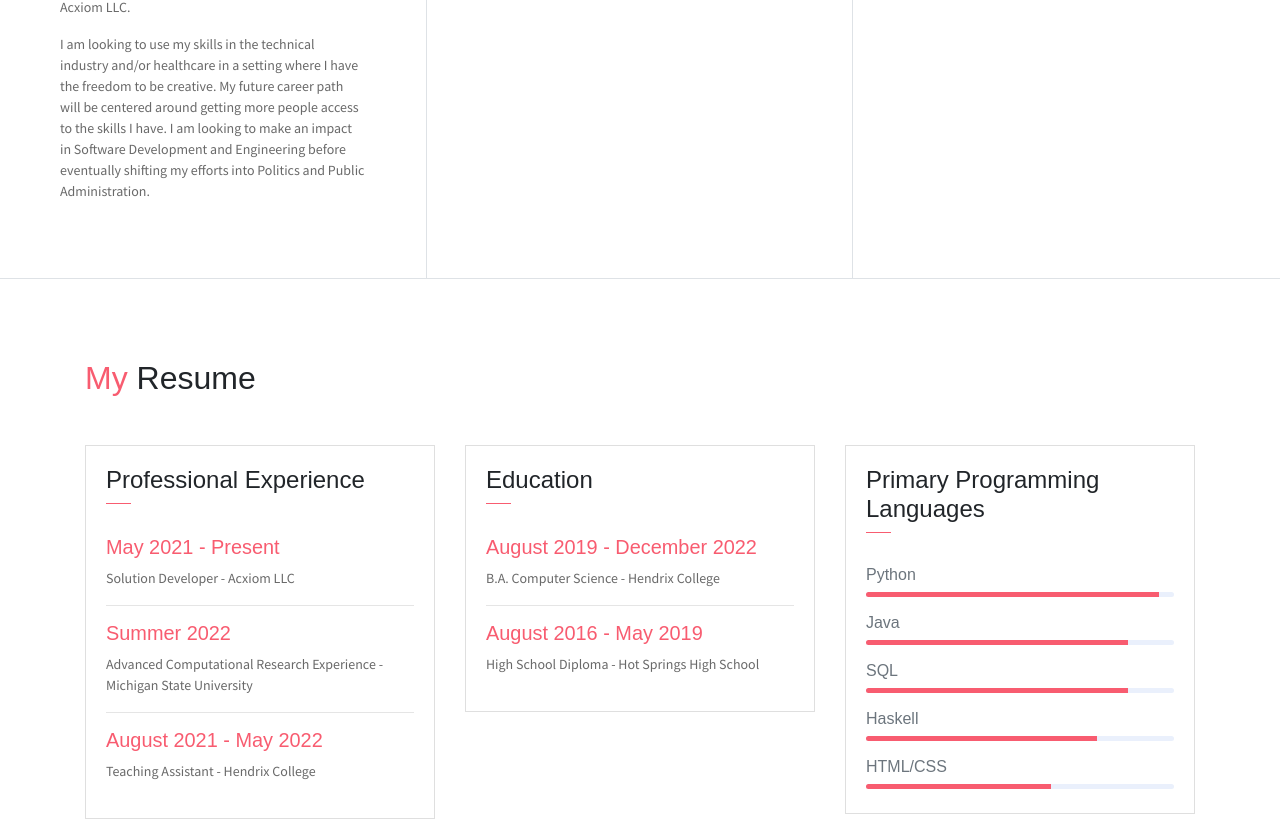
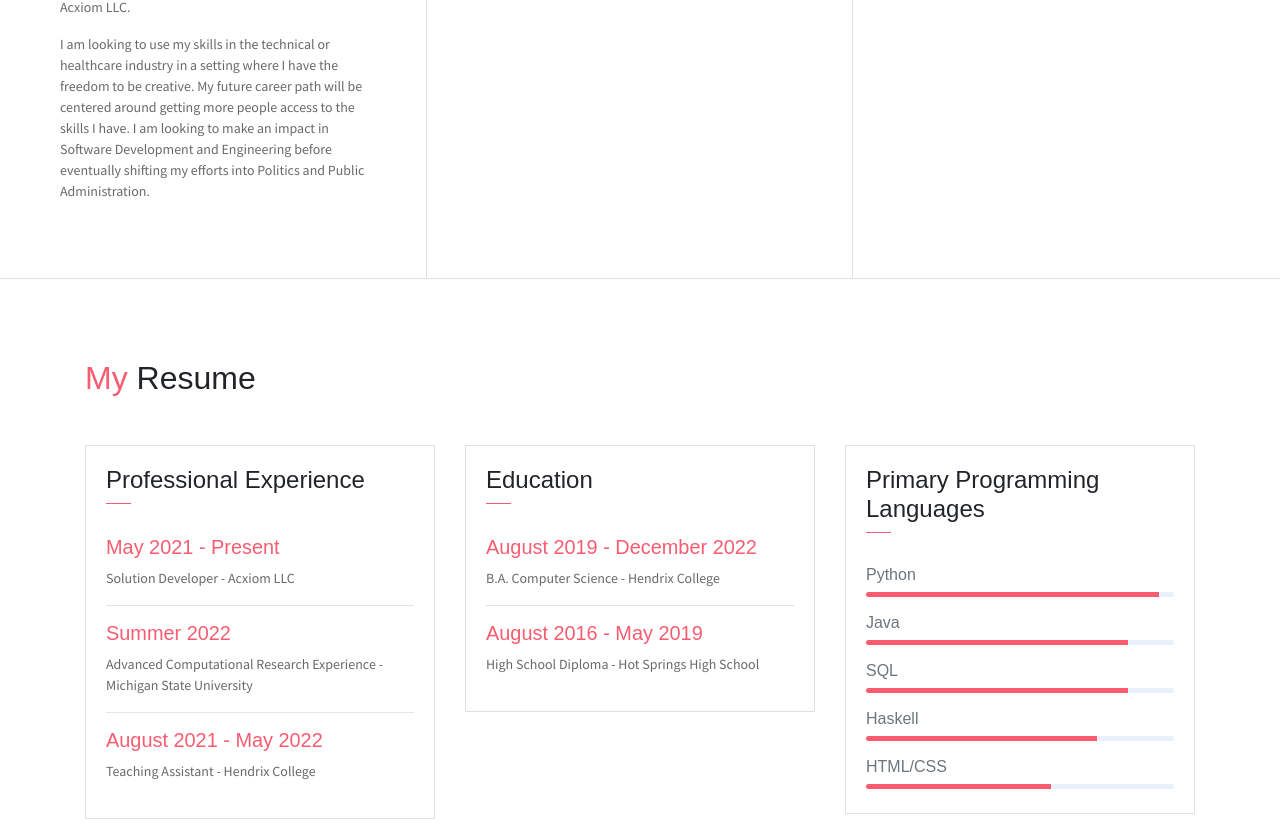
Before and after one commit to garrettcollier/garrettcollier.github.io, a website: page index.html in a window 1280 px wide. Shown: the part 1103-1934 px from the top of the page. Drawn offline with Linux system fonts and the light colour scheme; some packages are replaced by stand-ins of ours.

Commit message:
Text change

```diff
--- a/index.html
+++ b/index.html
@@ -67,7 +67,7 @@
                 <p class="mt-20">I am a rising senior at Hendrix College in Conway, Arkansas, who values family, our Lord and savior, sports, mainly the Arkansas Razorbacks, and making other people's lives easier through technology.
                     I have experience in Software Development and Database Design through my academic time spent at Michigan State University and Hendrix College, as well as my industry work at my current internship at Acxiom LLC.
                 </p>
-                <p class="mt-20">I am looking to use my skills in the technical industry and/or healthcare in a setting where I have the freedom to be creative.
+                <p class="mt-20">I am looking to use my skills in the technical or healthcare industry in a setting where I have the freedom to be creative.
                     My future career path will be centered around getting more people access to the skills I have.
                     I am looking to make an impact in Software Development and Engineering before eventually shifting my efforts into Politics and Public Administration.
                 </p>
```
